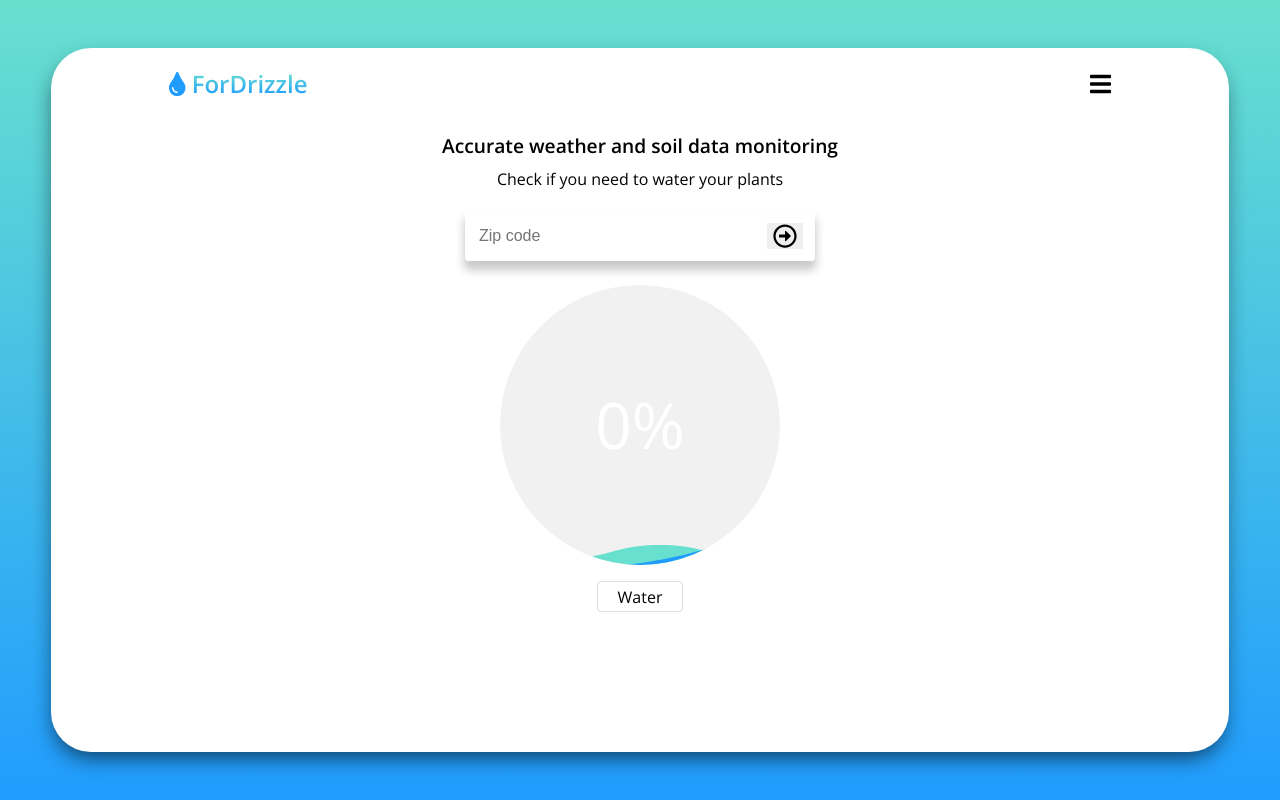
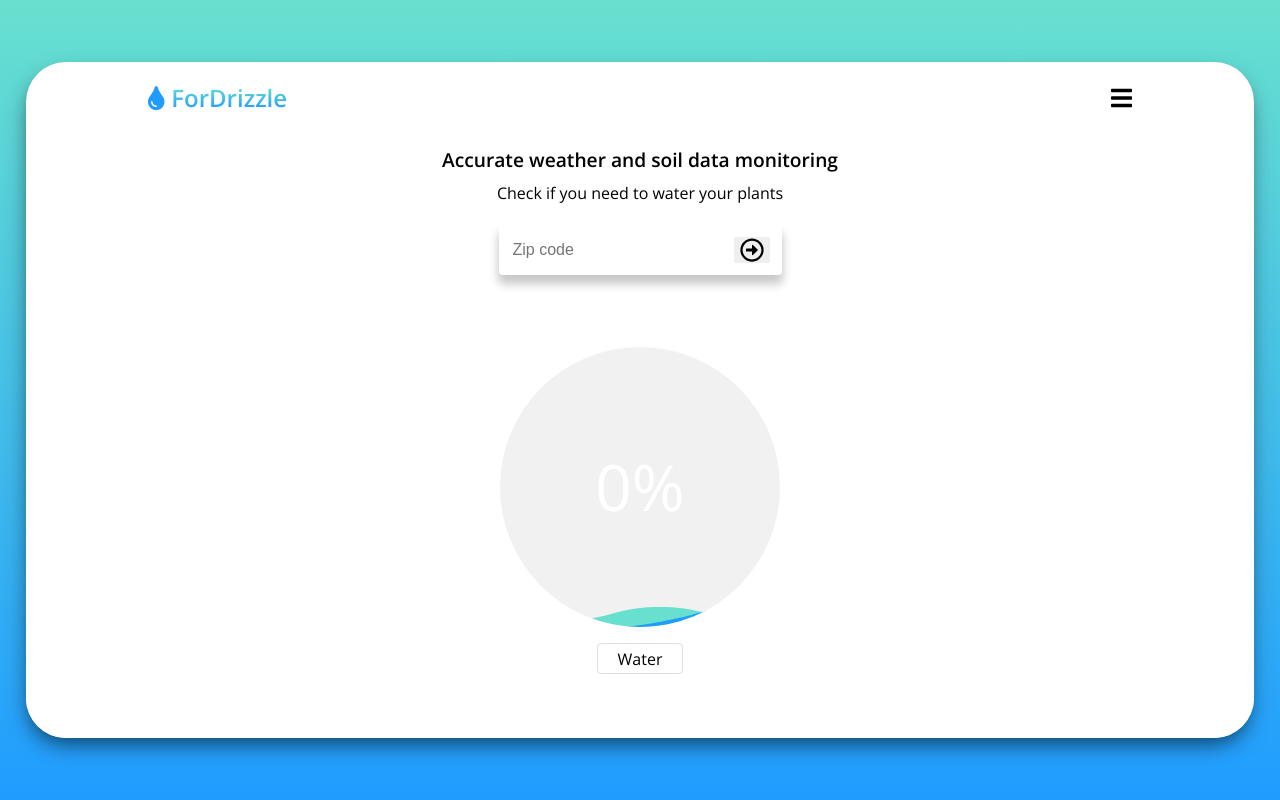
Before and after one commit to nataliesun/for-drizzle, a React (Create React App) app: page / in a window 1280 px wide. Built offline with nearby package versions, Linux system fonts and the light colour scheme.

Commit message:
sizing edits

```diff
--- a/src/components/Forecast/Forecast.scss
+++ b/src/components/Forecast/Forecast.scss
@@ -4,18 +4,22 @@ $waterBColor:#68e0cf;
 
 .Forecast {
   // border: 1px solid rgb(55, 62, 160);
-//  padding-top: 6vh;
+  padding-top: 6vh;
+  padding-bottom: 6vh;
   display: flex;
+  flex-wrap: wrap;
   width: 100%;
   justify-content: space-evenly;
   align-items: center;
   background: white;
   // max-height: 70vh;
+  border-radius: 40px;
   p {
     border: 1px solid rgb(223, 223, 223);
     border-radius: 4px;
     padding:  .4em 1.2em;
     display: inline-block;
+    margin-bottom: 2vh;
   }
 
   img {
--- a/src/index.css
+++ b/src/index.css
@@ -62,5 +62,5 @@ html {
 }
 
 * {
-  box-sizing: border-box;
+	box-sizing: border-box;
 }
--- a/src/routes/LandingPage/LandingPage.js
+++ b/src/routes/LandingPage/LandingPage.js
@@ -39,6 +39,7 @@ class LandingPage extends Component {
 
   componentDidMount() {
 
+
   }
   render() {
     const { moisture, forecast, img, loading } = this.state
--- a/src/routes/LandingPage/LandingPage.scss
+++ b/src/routes/LandingPage/LandingPage.scss
@@ -2,11 +2,13 @@
 
 
 .LandingPage {
+
   display: flex;
+  max-width: 100vw;
   font-family: 'Open Sans', sans-serif;
-  // flex-direction: column;
-  // align-items: center;
-  // justify-content: center;
+  flex-direction: column;
+  align-items: center;
+  justify-content: center;
   background-image: linear-gradient(to top, #209cff 0%, #68e0cf 100%);
   min-height: 100vh;
 
@@ -14,7 +16,7 @@
   margin: 6vh 4% 6vh;
   // border: 1px dotted red;
   background: white;
-  width: 100%;
+  width: 96%;;
   border-radius: 40px;
   -webkit-box-shadow: -1px 10px 22px -5px rgba(0,0,0,0.64);
   -moz-box-shadow: -1px 10px 22px -5px rgba(0,0,0,0.64);
@@ -46,7 +48,7 @@
       justify-content: center;
       form {
         display: flex;
-        width: 350px;
+        // width: 350px;
         margin-bottom: 3vh;
         padding: .75em;
         background: white;
```
